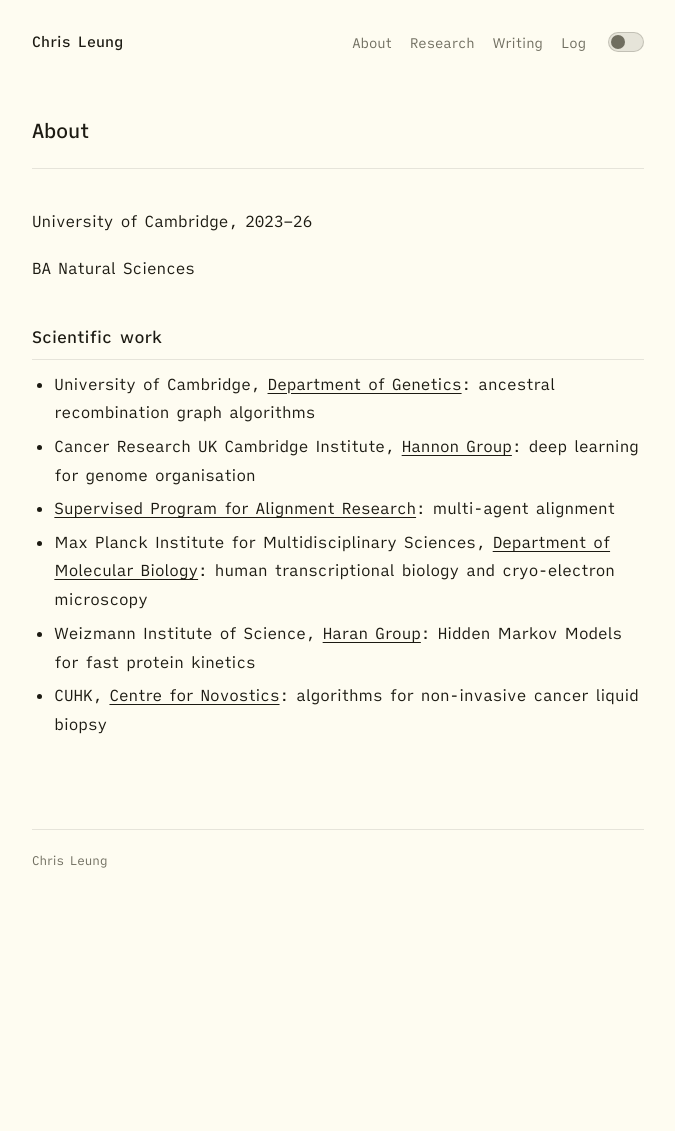
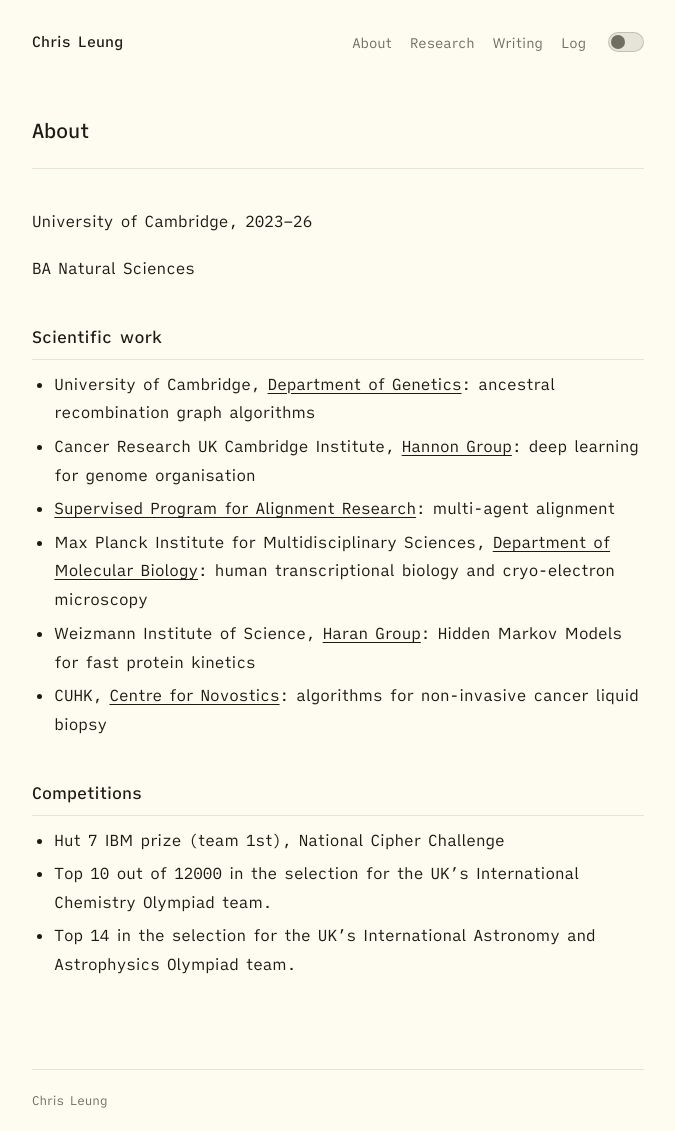
Before and after one commit to leungchristopher/leungchristopher.github.io, a Jekyll site: the page built from _pages/about.md, in a window 1280 px wide. Shown: the whole page, without its empty margins (302-977 px from the left). Built offline with Jekyll 4.4.1, drawn with Linux system fonts in a browser that asks for light colours; before the commit the page ends 900 px from its top, so only the background shows below that.

Commit message:
Update about.md

```diff
--- a/_pages/about.md
+++ b/_pages/about.md
@@ -16,6 +16,12 @@ BA Natural Sciences
 - Weizmann Institute of Science, [Haran Group]: Hidden Markov Models for fast protein kinetics
 - CUHK, [Centre for Novostics]: algorithms for non-invasive cancer liquid biopsy
 
+## Competitions
+
+- Hut 7 IBM prize (team 1st), National Cipher Challenge
+- Top 10 out of 12000 in the selection for the UK's International Chemistry Olympiad team.
+- Top 14 in the selection for the UK's International Astronomy and Astrophysics Olympiad team.
+
 [Department of Genetics]: https://www.gen.cam.ac.uk/
 [Hannon Group]: https://www.hannonlab.org/
 [Supervised Program for Alignment Research]: https://sparai.org/
```
